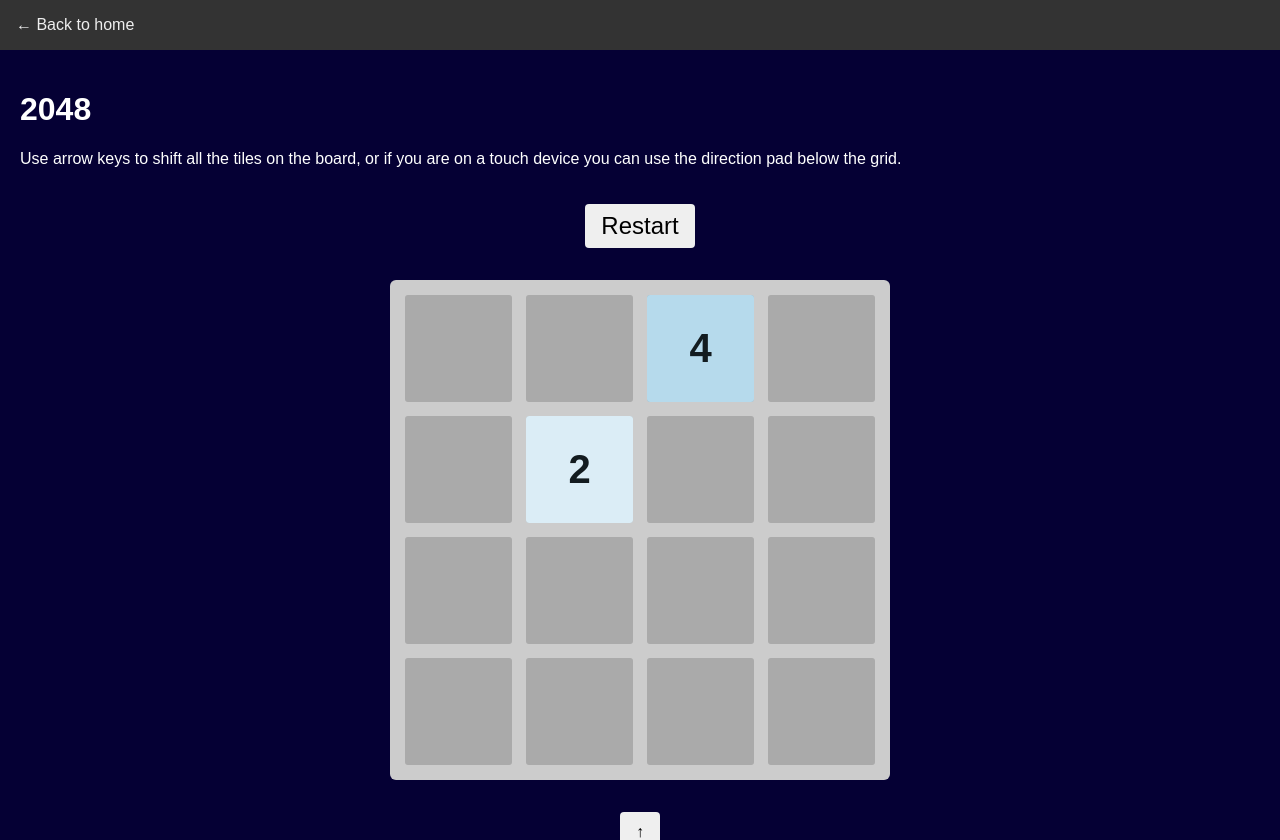
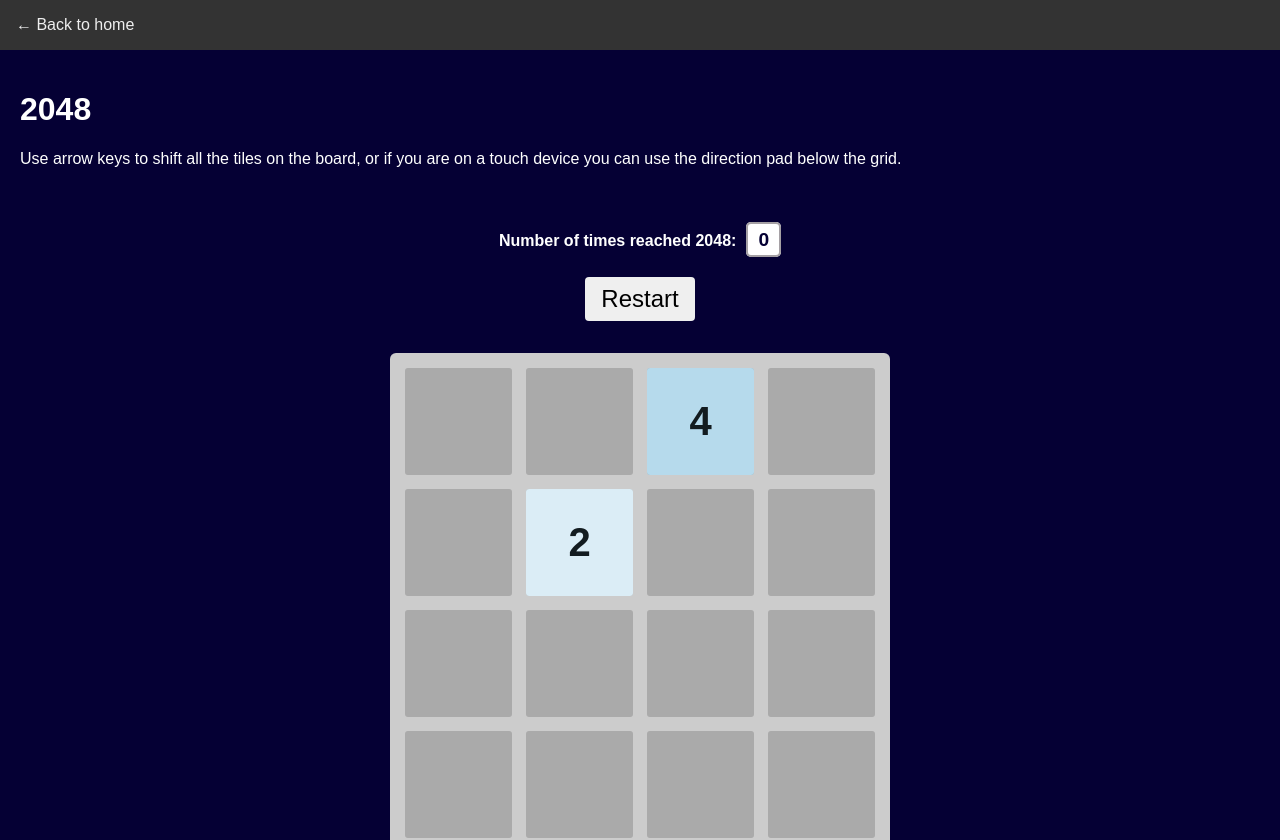
Before and after one commit to judeclark19/bits-and-bobs, a Next.js app: page /2048 in a window 1280 px wide. Shown: the top 840 px of the page. Built offline with nearby package versions, Linux system fonts and the light colour scheme.

Commit message:
2048 win count

```diff
--- a/app/2048/TFEGrid.tsx
+++ b/app/2048/TFEGrid.tsx
@@ -16,8 +16,13 @@ const TFEGrid = observer(() => {
 
   useEffect(() => {
     // Initialize the game state on the client side
-    if (!TFEGameState.isInitialized && gridContainerRef.current)
+    if (!TFEGameState.isInitialized && gridContainerRef.current) {
       TFEGameState.initializeGame(gridContainerRef.current);
+      const winsFromStorage = localStorage.getItem("TFE-wins")
+        ? parseInt(localStorage.getItem("TFE-wins")!)
+        : 0;
+      TFEGameState.setWins(winsFromStorage);
+    }
   }, []);
 
   return (
@@ -25,9 +30,42 @@ const TFEGrid = observer(() => {
       <GlobalStyle />
       {!TFEGameState ? null : (
         <>
-          <RestartButton>
-            <button onClick={() => TFEGameState.restartGame()}>Restart</button>
-          </RestartButton>
+          <div
+            style={{
+              paddingLeft: "20px",
+              paddingRight: "20px",
+              textAlign: "center"
+            }}
+          >
+            <p
+              style={{
+                lineHeight: "40px"
+              }}
+            >
+              <strong>
+                Number of times reached 2048:
+                <span
+                  style={{
+                    padding: "5px 10px",
+                    marginLeft: "10px",
+                    borderRadius: "5px",
+                    backgroundColor: "white",
+                    color: "#050034",
+                    fontSize: "1.2em",
+                    border: "2px solid #a5a0a4"
+                  }}
+                >
+                  {TFEGameState.wins}
+                </span>
+              </strong>
+            </p>
+            <RestartButton>
+              <button onClick={() => TFEGameState.restartGame()}>
+                Restart
+              </button>
+            </RestartButton>
+          </div>
+
           <GridContainer ref={gridContainerRef}>
             {TFEGameState.cells.map((cell, i) => (
               <Cell key={i} />
--- a/app/2048/logic/Game.ts
+++ b/app/2048/logic/Game.ts
@@ -12,6 +12,8 @@ class TFEGameLogic {
   touchendX = 0;
   touchendY = 0;
   threshold = 50;
+  wins = 0;
+  boardIsWon = false;
 
   constructor() {
     makeAutoObservable(this);
@@ -215,6 +217,19 @@ class TFEGameLogic {
     if (hasMoved) {
       this.spawnRandomTile();
       this.checkGameOver();
+      this.checkFor2048();
+    }
+  }
+
+  checkFor2048() {
+    if (this.boardIsWon) {
+      return;
+    }
+
+    if (this.cells.some((cell) => cell.tile?.value === 2048)) {
+      this.boardIsWon = true;
+      this.wins++;
+      localStorage.setItem("TFE-wins", this.wins.toString());
     }
   }
 
@@ -260,6 +275,10 @@ class TFEGameLogic {
   }
 
   restartGame() {
+    if (!window.location.pathname.endsWith("/2048")) {
+      return;
+    }
+
     if (!this.gameOver && !confirm("Restart game?")) {
       return;
     }
@@ -278,8 +297,13 @@ class TFEGameLogic {
 
     this.gameOver = false;
     document.getElementById("TFE-game-over")!.style.display = "none";
+    this.boardIsWon = false;
     this.spawnRandomTile();
     this.spawnRandomTile();
+  }
+
+  setWins(wins: number) {
+    this.wins = wins;
   }
 }
 
--- a/app/layout.tsx
+++ b/app/layout.tsx
@@ -36,7 +36,7 @@ export default function RootLayout({
                 </strong>
               </div>
             </div>
-            <div className="bottom">Last updated June 19, 2024</div>
+            <div className="bottom">Last updated June 25, 2024</div>
           </footer>
         </StyledComponentsRegistry>
       </body>
```
